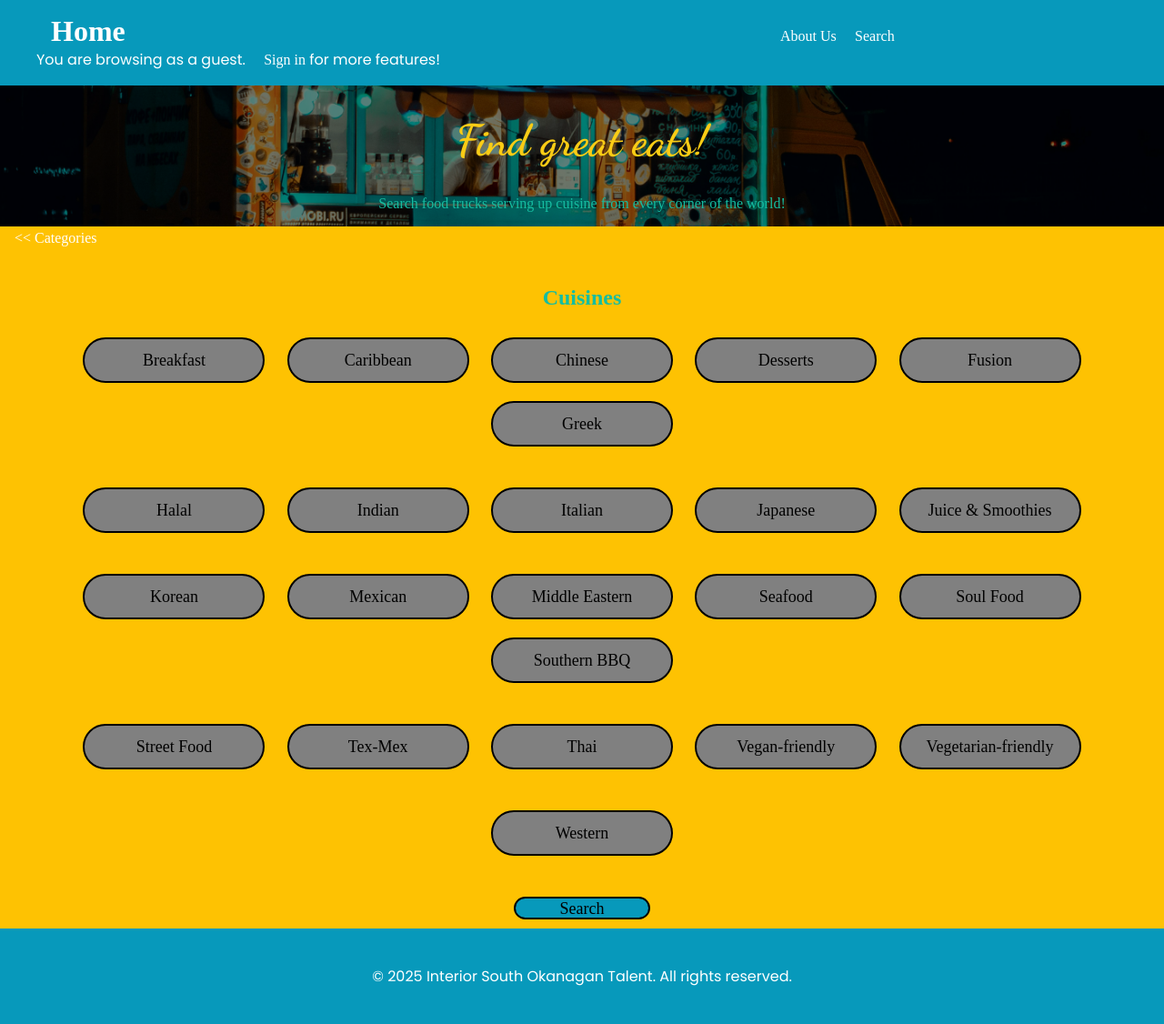
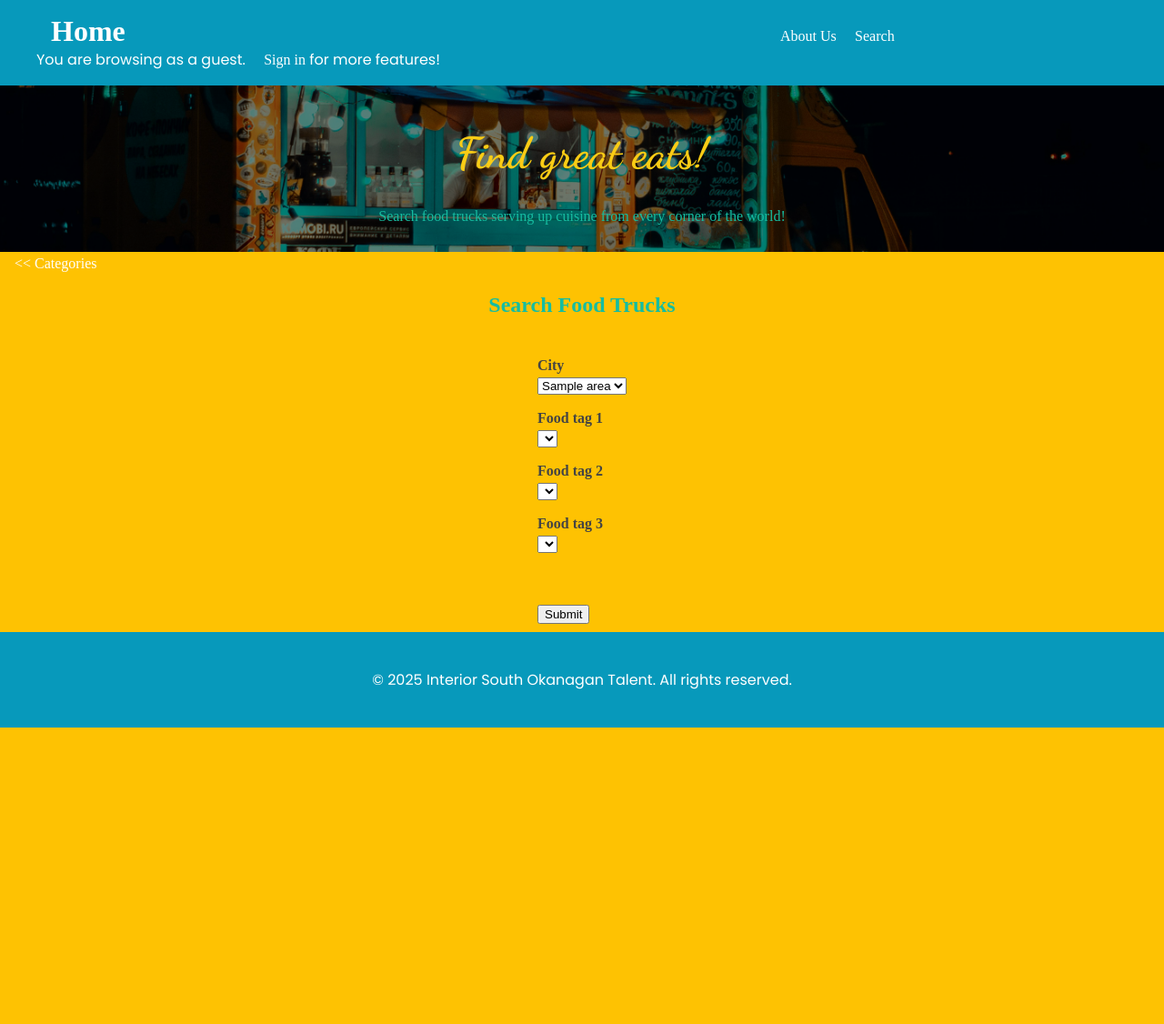
Before and after one commit to Goheezyonme/Kurt, a PHP site: page /foodTruck-search.php in a window 1280 px wide. Shown: the whole page at 91% size. After the commit the page ends 800 px from the top, so only its background shows below. Run offline with PHP 8.4, Linux system fonts and the light colour scheme; tables that the repository leaves empty or names only in its code hold one stand-in row (values such as "Sample post"); lists and menus that the app fills with data are empty.

Commit message:
added and finished foodtruck searching

```diff
--- a/foodTruck-search.php
+++ b/foodTruck-search.php
@@ -1,5 +1,23 @@
 <?php
+include 'connection-php.php';
+
+function generateSelectFromSql($sql,$servername,$username,$password,$db){
+    // Create connection
+    $conn = new mysqli($servername, $username, $password,$db);
+
+    // Check connection
+    if ($conn->connect_error) {
+        die("Connection failed: " . $conn->connect_error);
+    }
+
+    //echo $sql."<br>";
+    $result = $conn->query($sql);
+    $conn->close();
+    return $result;
+}
 session_start();
+
+// Check if the user is logged in
 $is_logged_in = isset($_SESSION["user_id"]);
 ?>
 
@@ -50,38 +68,26 @@ $is_logged_in = isset($_SESSION["user_id"]);
         <a href="category-select-PHP.php" class="cta-button"><< Categories</a>
     </div>
 
-    <div class="tags">
-        <h2 style="color: #15BDA1; font-family:Montserrat">Cuisines</h2>
-        <button class="tag">Breakfast</button>
-        <button class="tag">Caribbean</button>
-        <button class="tag">Chinese</button>
-        <button class="tag">Desserts</button>
-        <button class="tag">Fusion</button>
-        <button class="tag">Greek</button>
-        <br><br>
-        <button class="tag">Halal</button>
-        <button class="tag">Indian</button>
-        <button class="tag">Italian</button>
-        <button class="tag">Japanese</button>
-        <button class="tag">Juice & Smoothies</button>
-        <br><br>
-        <button class="tag">Korean</button>
-        <button class="tag">Mexican</button>
-        <button class="tag">Middle Eastern</button>
-        <button class="tag">Seafood</button>
-        <button class="tag">Soul Food</button>
-        <button class="tag">Southern BBQ</button>
-        <br><br>
-        <button class="tag">Street Food</button>
-        <button class="tag">Tex-Mex</button>
-        <button class="tag">Thai</button>
-        <button class="tag">Vegan-friendly</button>
-        <button class="tag">Vegetarian-friendly</button>
-        <br><br>
-        <button class="tag">Western</button>
-        <br><br>
-        <button class="button" id="search">Search</button>
-    </div>
+    <h2>Search Food Trucks</h2>
+	<div class="search-form">
+	<form class="registration-form" action="foodtruckSearchResults.php" method="post">
+
+            <label>City</label>
+            <?php citiesSelect("foodtruck-city", $servername, $username, $password, $dbname); ?>
+
+            <label>Food tag 1</label>
+            <?php foodTruckFoodsSelect("foodtruck-food1", $servername, $username, $password, $dbname); ?>
+
+            <label>Food tag 2</label>
+            <?php foodTruckFoodsSelect("foodtruck-food2", $servername, $username, $password, $dbname); ?>
+
+            <label>Food tag 3</label>
+			<?php foodTruckFoodsSelect("foodtruck-food3", $servername, $username, $password, $dbname); ?>
+            <br><br>
+
+            <button id="foodtruck-submit" type="submit" class="btn full-width">Submit</button>
+        </form>
+		</div>
 
     <!-- Footer -->
     <footer class="footer">
@@ -90,3 +96,68 @@ $is_logged_in = isset($_SESSION["user_id"]);
 
 </body>
 </html>
+<?php
+function foodtruckFoodsSelect($name, $servername, $username, $password, $dbname) {
+    ?>
+    <select name="<?php echo $name; ?>" id="<?php echo $name; ?>" class="form-select">
+        <?php
+        // Connect to the database
+        $conn = new mysqli($servername, $username, $password, $dbname);
+
+        // Check the connection
+        if ($conn->connect_error) {
+            die("Connection failed: " . $conn->connect_error);
+        }
+
+        // Query to fetch all entries from the foodtruck_foods table
+        $sql = "SELECT type FROM `foodtruck_foods` ORDER BY ID ASC";
+        $result = $conn->query($sql);
+
+        if ($result->num_rows > 0) {
+            // Output each row as an option in the dropdown
+            while ($row = $result->fetch_assoc()) {
+                echo "<option value='" . htmlspecialchars($row["type"]) . "'>" . htmlspecialchars($row["type"]) . "</option>";
+            }
+        } else {
+            echo "<option disabled>No food options available</option>";
+        }
+
+        // Close the database connection
+        $conn->close();
+        ?>
+    </select>
+    <?php
+}
+
+function citiesSelect($name, $servername, $username, $password, $dbname) {
+    ?>
+    <select name="<?php echo $name; ?>" id="<?php echo $name; ?>" class="form-select">
+        <?php
+        // Connect to the database
+        $conn = new mysqli($servername, $username, $password, $dbname);
+
+        // Check the connection
+        if ($conn->connect_error) {
+            die("Connection failed: " . $conn->connect_error);
+        }
+
+        // Query to fetch all entries from the service_areas table
+        $sql = "SELECT area_name FROM `service_areas` WHERE is_valid = 1 ORDER BY ID ASC";
+        $result = $conn->query($sql);
+
+        if ($result->num_rows > 0) {
+            // Output each row as an option in the dropdown
+            while ($row = $result->fetch_assoc()) {
+                echo "<option value='" . htmlspecialchars($row["area_name"]) . "'>" . htmlspecialchars($row["area_name"]) . "</option>";
+            }
+        } else {
+            echo "<option disabled>No service areas available</option>";
+        }
+
+        // Close the database connection
+        $conn->close();
+        ?>
+    </select>
+    <?php
+}
+?>
```
Also changed, not shown: foodtruckSearchResults.php (added, +161 -0 lines), registration-PHP.php (+9 -8 lines).
